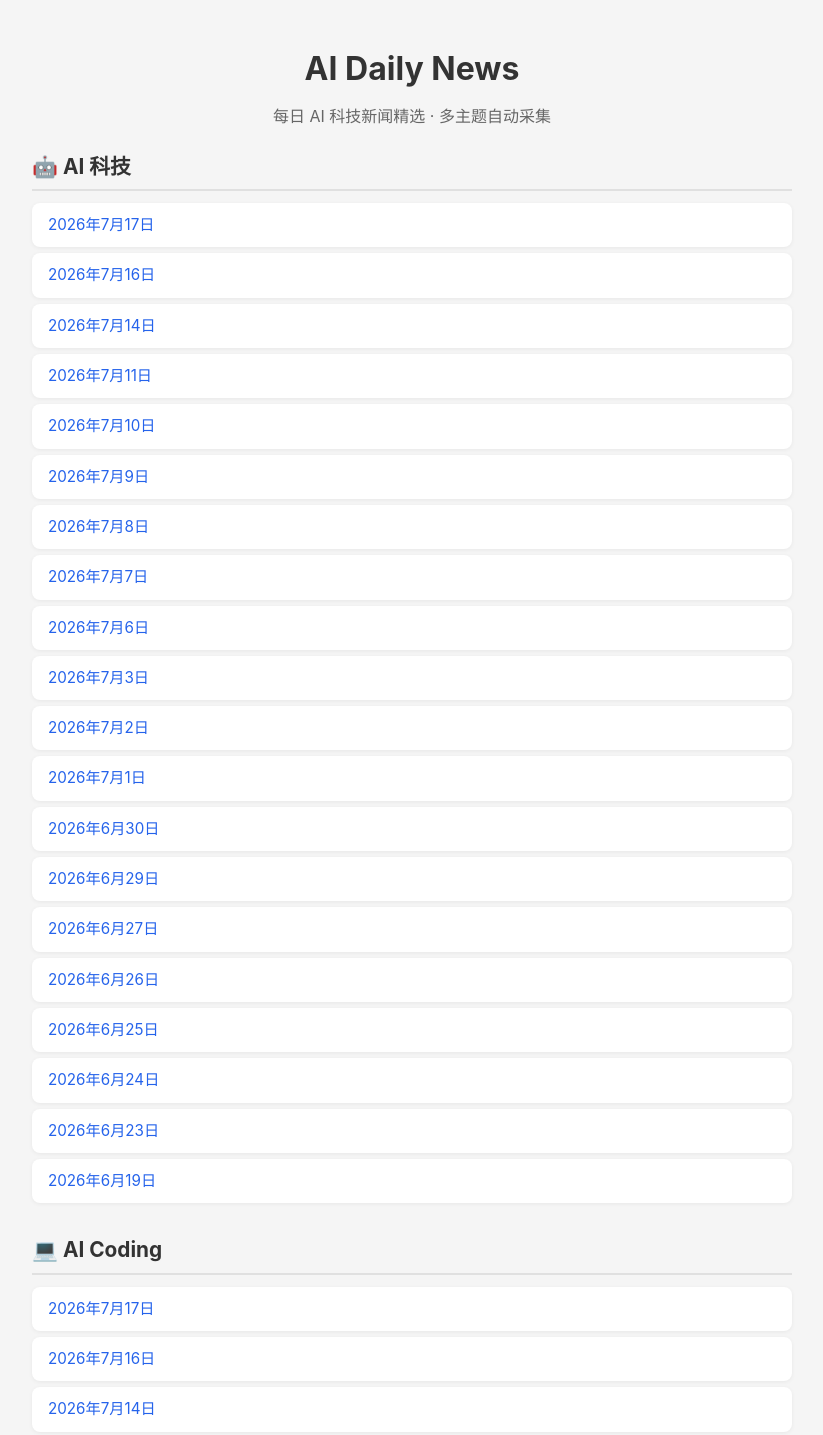
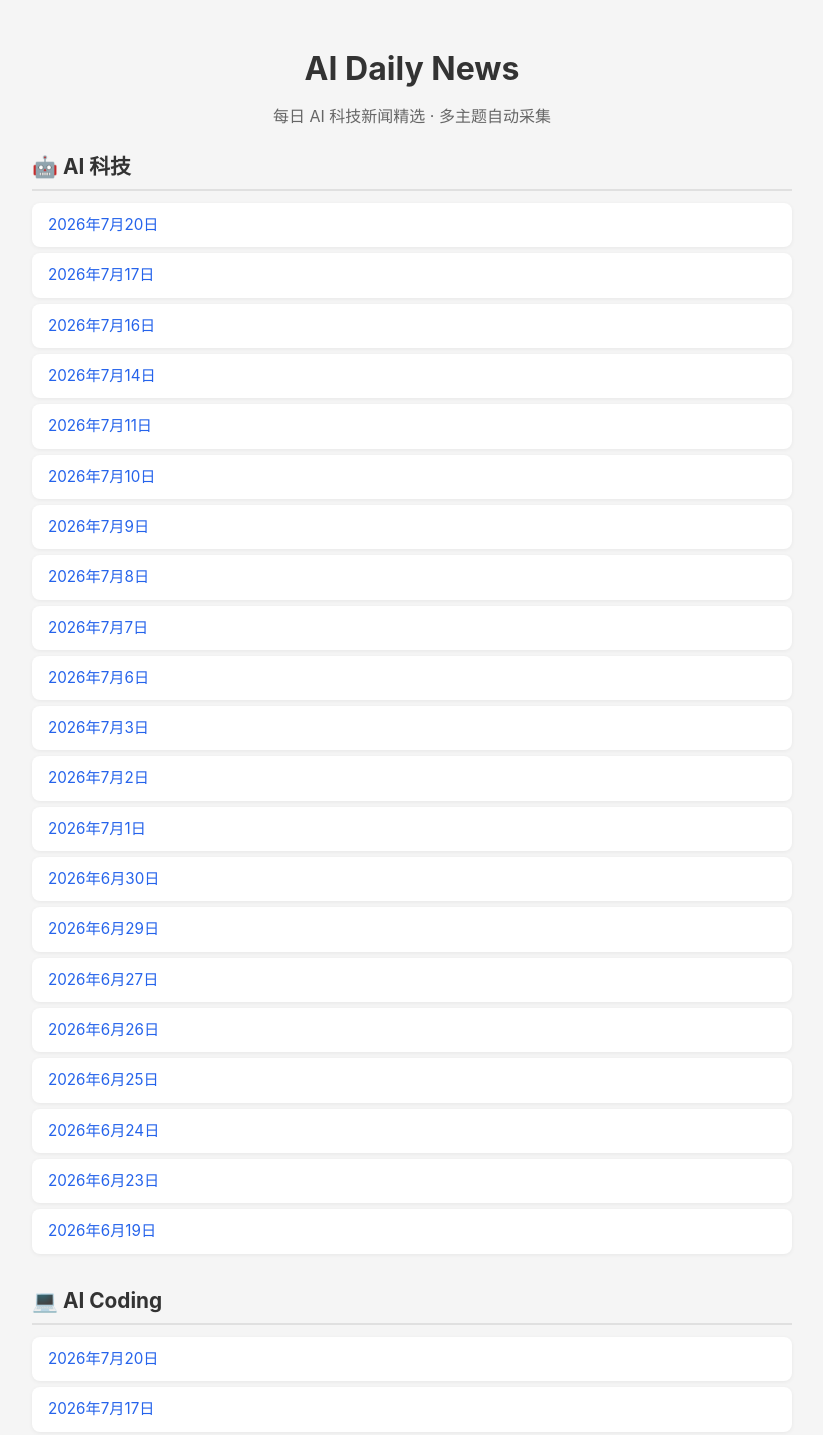
Before and after one commit to haihepeng/ai-news-daily, a plain HTML site: page index.html in a window 1280 px wide. Shown: the part 17-1452 px from the top of the page, without its empty margins (228-1051 px from the left). Drawn offline with Linux system fonts and the light colour scheme.

Commit message:
Update index 2026-07-20 (geo-seo)

```diff
--- a/index.html
+++ b/index.html
@@ -32,6 +32,7 @@
   <div class="topic-section">
     <h2 class="topic-title">🤖 AI 科技</h2>
     <div class="archive-list">
+    <a href="daily/ai-general/20260720.html" class="archive-link">2026年7月20日</a>
     <a href="daily/ai-general/20260717.html" class="archive-link">2026年7月17日</a>
     <a href="daily/ai-general/20260716.html" class="archive-link">2026年7月16日</a>
     <a href="daily/ai-general/20260714.html" class="archive-link">2026年7月14日</a>
@@ -58,6 +59,7 @@
   <div class="topic-section">
     <h2 class="topic-title">💻 AI Coding</h2>
     <div class="archive-list">
+    <a href="daily/ai-coding/20260720.html" class="archive-link">2026年7月20日</a>
     <a href="daily/ai-coding/20260717.html" class="archive-link">2026年7月17日</a>
     <a href="daily/ai-coding/20260716.html" class="archive-link">2026年7月16日</a>
     <a href="daily/ai-coding/20260714.html" class="archive-link">2026年7月14日</a>
@@ -84,6 +86,7 @@
   <div class="topic-section">
     <h2 class="topic-title">🧠 AI Agent</h2>
     <div class="archive-list">
+    <a href="daily/ai-agent/20260720.html" class="archive-link">2026年7月20日</a>
     <a href="daily/ai-agent/20260717.html" class="archive-link">2026年7月17日</a>
     <a href="daily/ai-agent/20260716.html" class="archive-link">2026年7月16日</a>
     <a href="daily/ai-agent/20260714.html" class="archive-link">2026年7月14日</a>
@@ -110,6 +113,7 @@
   <div class="topic-section">
     <h2 class="topic-title">📈 GEO/SEO</h2>
     <div class="archive-list">
+    <a href="daily/geo-seo/20260720.html" class="archive-link">2026年7月20日</a>
     <a href="daily/geo-seo/20260717.html" class="archive-link">2026年7月17日</a>
     <a href="daily/geo-seo/20260716.html" class="archive-link">2026年7月16日</a>
     <a href="daily/geo-seo/20260714.html" class="archive-link">2026年7月14日</a>
```
